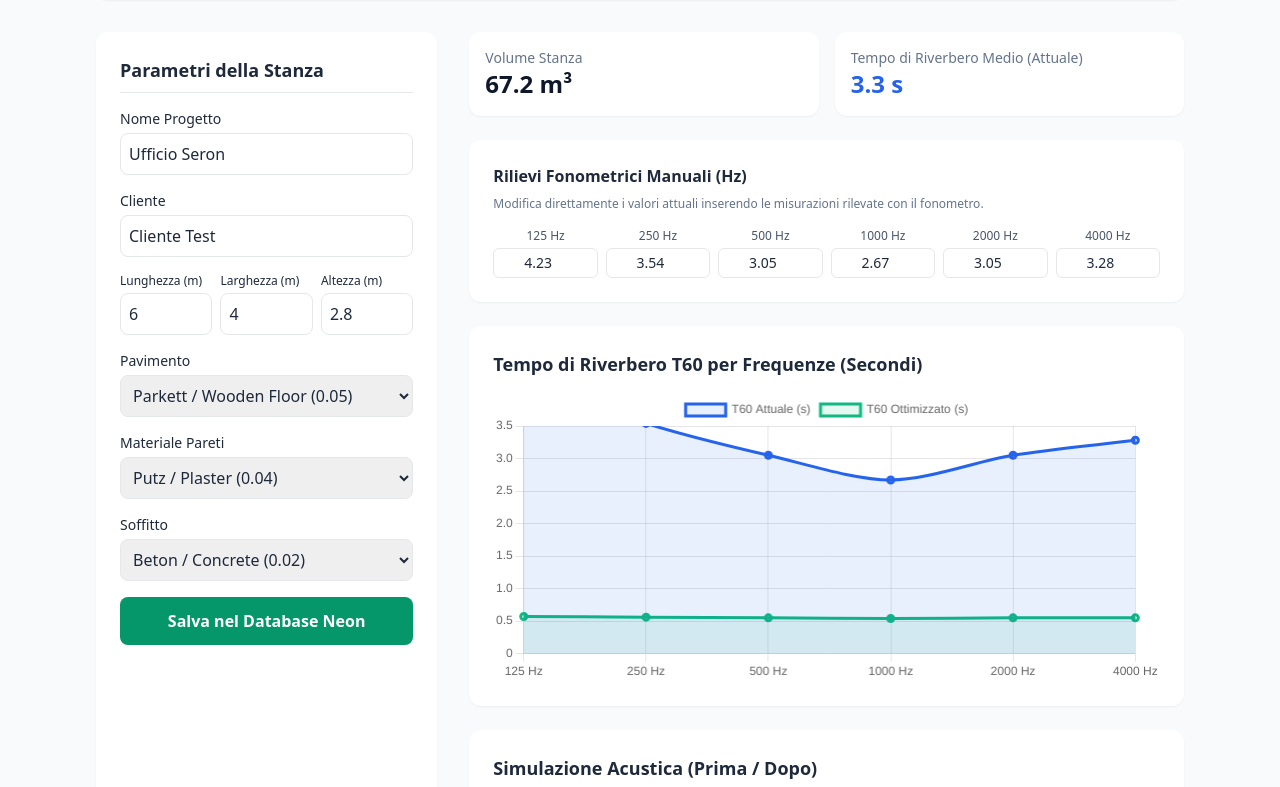
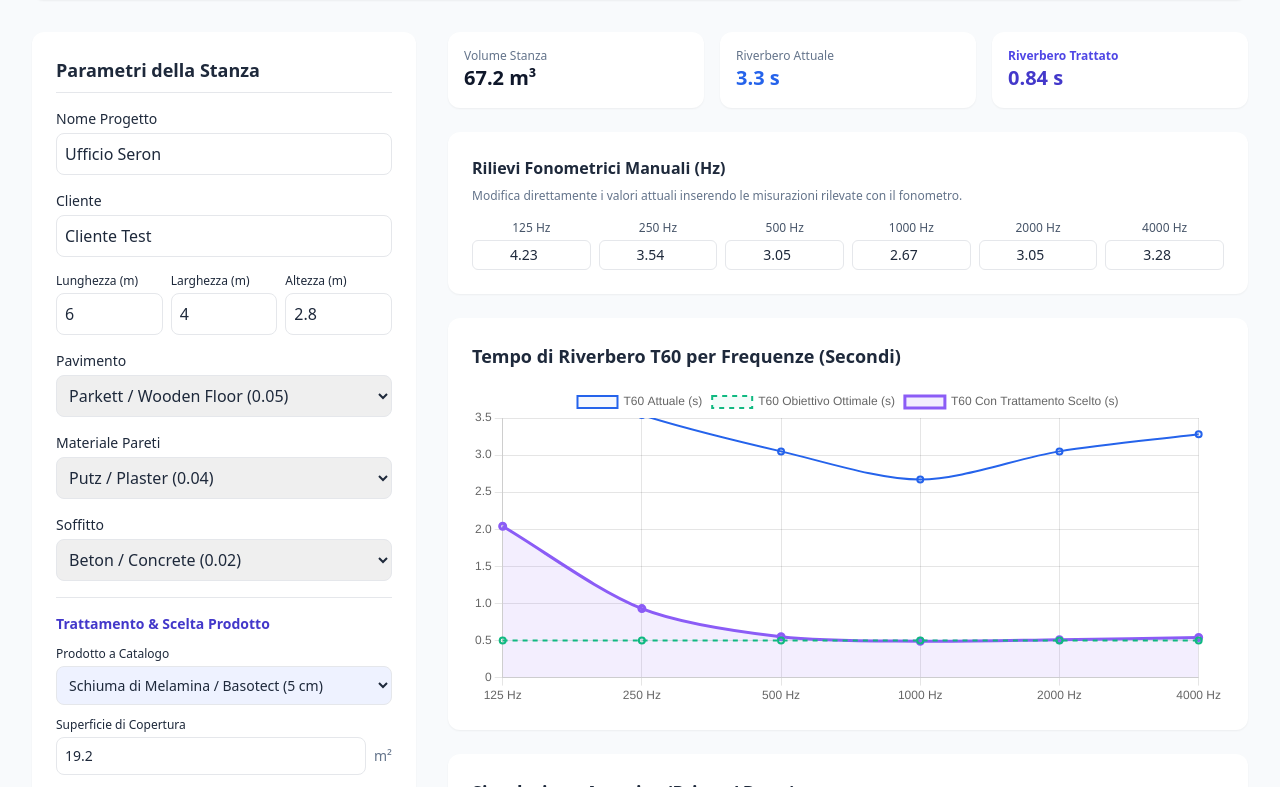
Before and after one commit to seronmp/RaumAkustikRechner, a plain HTML site: page index.html in a window 1280 px wide. Shown: the part 96-883 px from the top of the page. Drawn offline with nearby package versions, Linux system fonts and the light colour scheme.

Commit message:
Modify layout and add treatment configuration options
Updated layout and added product selection for treatment configuration.

```diff
--- a/index.html
+++ b/index.html
@@ -12,7 +12,7 @@
     <script src="https://cdn.jsdelivr.net/npm/chart.js"></script>
 </head>
 <body class="bg-slate-50 text-slate-800 min-p-6">
-    <div class="max-w-6xl mx-auto p-4 md:p-8">
+    <div class="max-w-7xl mx-auto p-4 md:p-8">
         <!-- Header & Language Switcher -->
         <header class="flex justify-between items-center mb-8 bg-white p-4 rounded-xl shadow-sm">
             <h1 class="text-2xl font-bold text-slate-900" x-text="t.title"></h1>
@@ -79,6 +79,30 @@
                     </select>
                 </div>
 
+                <!-- Catalog Treatment Configuration -->
+                <div class="border-t pt-4 space-y-3">
+                    <h3 class="text-sm font-semibold text-indigo-700" x-text="t.treatmentTitle"></h3>
+
+                    <div>
+                        <label class="block text-xs font-medium" x-text="t.productSelect"></label>
+                        <select x-model="selectedProduct" @change="calculate" class="w-full mt-1 p-2 border rounded-lg text-sm bg-indigo-50">
+                            <option value="melamina">Schiuma di Melamina / Basotect (5 cm)</option>
+                            <option value="poliuretano">Poliuretano Espanso (5 cm)</option>
+                            <option value="stratocell">Stratocell Whisper (5 cm)</option>
+                            <option value="poliestere">Fibra di Poliestere (5 cm)</option>
+                            <option value="fibrotech">FibroTech Pannelli dogati</option>
+                        </select>
+                    </div>
+
+                    <div>
+                        <label class="block text-xs font-medium" x-text="t.coverageArea"></label>
+                        <div class="flex items-center gap-2 mt-1">
+                            <input type="number" step="0.5" x-model.number="coverageSquareMeters" @input="calculate" class="w-full p-2 border rounded-lg text-sm">
+                            <span class="text-sm text-slate-500 font-medium">m²</span>
+                        </div>
+                    </div>
+                </div>
+
                 <button @click="saveProject" class="w-full bg-emerald-600 text-white p-3 rounded-lg font-semibold hover:bg-emerald-700 transition" x-text="t.saveBtn"></button>
                 <p x-text="saveStatus" class="text-sm text-center font-medium mt-2"></p>
             </div>
@@ -86,14 +110,18 @@
             <!-- Results & Simulation Panel -->
             <div class="lg:col-span-2 space-y-6">
                 <!-- Metrics Cards -->
-                <div class="grid grid-cols-2 gap-4">
+                <div class="grid grid-cols-3 gap-4">
                     <div class="bg-white p-4 rounded-xl shadow-sm">
-                        <h3 class="text-sm text-slate-500" x-text="t.volume"></h3>
-                        <p class="text-2xl font-bold text-slate-900" x-text="volume + ' m³'"></p>
+                        <h3 class="text-xs text-slate-500" x-text="t.volume"></h3>
+                        <p class="text-xl font-bold text-slate-900" x-text="volume + ' m³'"></p>
                     </div>
                     <div class="bg-white p-4 rounded-xl shadow-sm">
-                        <h3 class="text-sm text-slate-500" x-text="t.rtCurrent"></h3>
-                        <p class="text-2xl font-bold text-blue-600" x-text="avgRtCurrent + ' s'"></p>
+                        <h3 class="text-xs text-slate-500" x-text="t.rtCurrent"></h3>
+                        <p class="text-xl font-bold text-blue-600" x-text="avgRtCurrent + ' s'"></p>
+                    </div>
+                    <div class="bg-white p-4 rounded-xl shadow-sm bg-indigo-50">
+                        <h3 class="text-xs text-indigo-600 font-semibold" x-text="t.rtTreated"></h3>
+                        <p class="text-xl font-bold text-indigo-700" x-text="avgRtTreated + ' s'"></p>
                     </div>
                 </div>
 
@@ -114,7 +142,7 @@
                 <!-- Chart Container -->
                 <div class="bg-white p-6 rounded-xl shadow-sm">
                     <h3 class="text-lg font-semibold mb-4" x-text="t.chartTitle"></h3>
-                    <div class="relative h-72">
+                    <div class="relative h-80">
                         <canvas id="acousticsChart"></canvas>
                     </div>
                 </div>
@@ -145,9 +173,13 @@
                 floor: "Bodenbelag",
                 wall: "Wandmaterial",
                 ceiling: "Decke",
+                treatmentTitle: "Akustik-Produkt & Menge",
+                productSelect: "Produkt aus Katalog",
+                coverageArea: "Empfohlene / Genutzte Fläche",
                 saveBtn: "In Neon DB speichern",
                 volume: "Raumvolumen",
-                rtCurrent: "Mittlere Nachhallzeit (Ist)",
+                rtCurrent: "Nachhallzeit Ist",
+                rtTreated: "Nachhallzeit Mit Projekt",
                 manualTitle: "Manuelle Messwerte (Fonometer / Hz)",
                 manualDesc: "Überschreiben Sie die berechneten Werte mit echten Messdaten pro Frequenz.",
                 chartTitle: "Nachhallzeit T60 nach Frequenzen (Sekunden)",
@@ -169,9 +201,13 @@
                 floor: "Pavimento",
                 wall: "Materiale Pareti",
                 ceiling: "Soffitto",
+                treatmentTitle: "Trattamento & Scelta Prodotto",
+                productSelect: "Prodotto a Catalogo",
+                coverageArea: "Superficie di Copertura",
                 saveBtn: "Salva nel Database Neon",
                 volume: "Volume Stanza",
-                rtCurrent: "Tempo di Riverbero Medio (Attuale)",
+                rtCurrent: "Riverbero Attuale",
+                rtTreated: "Riverbero Trattato",
                 manualTitle: "Rilievi Fonometrici Manuali (Hz)",
                 manualDesc: "Modifica direttamente i valori attuali inserendo le misurazioni rilevate con il fonometro.",
                 chartTitle: "Tempo di Riverbero T60 per Frequenze (Secondi)",
@@ -190,9 +226,16 @@
             teppich: { 125: 0.02, 250: 0.08, 500: 0.25, 1000: 0.45, 2000: 0.65, 4000: 0.75 },
             putz: { 125: 0.02, 250: 0.03, 500: 0.04, 1000: 0.05, 2000: 0.04, 4000: 0.03 },
             glas: { 125: 0.10, 250: 0.05, 500: 0.03, 1000: 0.02, 2000: 0.02, 4000: 0.02 },
-            basotect: { 125: 0.15, 250: 0.45, 500: 0.85, 1000: 0.95, 2000: 0.95, 4000: 0.90 },
-            fibrotech: { 125: 0.10, 250: 0.30, 500: 0.75, 1000: 0.90, 2000: 0.80, 4000: 0.70 },
-            stratocell: { 125: 0.20, 250: 0.55, 500: 0.90, 1000: 0.95, 2000: 0.90, 4000: 0.85 }
+            basotect: { 125: 0.15, 250: 0.45, 500: 0.85, 1000: 0.95, 2000: 0.95, 4000: 0.90 }
+        };
+
+        // Coefficienti reali dei prodotti a catalogo (Spessore 5 cm)
+        const productCoefficients = {
+            melamina: { 125: 0.15, 250: 0.45, 500: 0.85, 1000: 0.95, 2000: 0.95, 4000: 0.90 },
+            poliuretano: { 125: 0.12, 250: 0.35, 500: 0.75, 1000: 0.85, 2000: 0.80, 4000: 0.75 },
+            stratocell: { 125: 0.20, 250: 0.55, 500: 0.90, 1000: 0.95, 2000: 0.90, 4000: 0.85 },
+            poliestere: { 125: 0.18, 250: 0.50, 500: 0.88, 1000: 0.92, 2000: 0.88, 4000: 0.82 },
+            fibrotech: { 125: 0.10, 250: 0.30, 500: 0.75, 1000: 0.90, 2000: 0.80, 4000: 0.70 }
         };
 
         function acousticsApp() {
@@ -206,10 +249,14 @@
                 floorMaterial: 'parket',
                 wallMaterial: 'putz',
                 ceilingMaterial: 'beton',
+                selectedProduct: 'melamina',
+                coverageSquareMeters: 15.0,
                 volume: 67.2,
                 avgRtCurrent: 0.0,
+                avgRtTreated: 0.0,
                 rtCurrentData: [1.8, 2.1, 1.9, 1.6, 1.3, 1.0],
-                rtOptimizedData: [0.6, 0.5, 0.4, 0.4, 0.4, 0.4],
+                rtOptimizedData: [0.5, 0.5, 0.5, 0.5, 0.5, 0.5],
+                rtTreatedData: [1.2, 1.3, 1.0, 0.8, 0.7, 0.6],
                 saveStatus: '',
                 chart: null,
                 frequencies: ['125 Hz', '250 Hz', '500 Hz', '1000 Hz', '2000 Hz', '4000 Hz'],
@@ -217,6 +264,8 @@
                 get t() { return translations[this.lang]; },
 
                 init() {
+                    // Suggerisci mq iniziali basati sul volume (circa 30% della superficie)
+                    this.coverageSquareMeters = parseFloat(((this.length * this.width) * 0.8).toFixed(1));
                     this.calculate();
                     this.$nextTick(() => {
                         const ctx = document.getElementById('acousticsChart').getContext('2d');
@@ -229,16 +278,26 @@
                                         label: 'T60 Attuale (s)',
                                         data: this.rtCurrentData,
                                         borderColor: '#2563eb',
-                                        backgroundColor: 'rgba(37, 99, 235, 0.1)',
-                                        borderWidth: 3,
+                                        backgroundColor: 'rgba(37, 99, 235, 0.05)',
+                                        borderWidth: 2,
                                         tension: 0.3,
-                                        fill: true
+                                        fill: false
                                     },
                                     {
-                                        label: 'T60 Ottimizzato (s)',
+                                        label: 'T60 Obiettivo Ottimale (s)',
                                         data: this.rtOptimizedData,
                                         borderColor: '#10b981',
-                                        backgroundColor: 'rgba(16, 185, 129, 0.1)',
+                                        backgroundColor: 'rgba(16, 185, 129, 0.05)',
+                                        borderWidth: 2,
+                                        borderDash: [5, 5],
+                                        tension: 0.3,
+                                        fill: false
+                                    },
+                                    {
+                                        label: 'T60 Con Trattamento Scelto (s)',
+                                        data: this.rtTreatedData,
+                                        borderColor: '#8b5cf6',
+                                        backgroundColor: 'rgba(139, 92, 246, 0.1)',
                                         borderWidth: 3,
                                         tension: 0.3,
                                         fill: true
@@ -268,33 +327,48 @@
 
                     const freqs = [125, 250, 500, 1000, 2000, 4000];
                     let currentRtList = [];
+                    let treatedRtList = [];
                     let optimizedRtList = [];
 
                     freqs.forEach(f => {
-                        const aFloor = absorptionCoefficients[this.floorMaterial][f] * floorArea;
-                        const aWall = absorptionCoefficients[this.wallMaterial][f] * wallArea;
-                        const aCeiling = absorptionCoefficients[this.ceilingMaterial][f] * ceilingArea;
-                        const totalAbsorptionCurrent = aFloor + aWall + aCeiling + (0.16 * this.volume / 30);
+                        // Assorbimento attuale base
+                        const aFloor = (absorptionCoefficients[this.floorMaterial] ? absorptionCoefficients[this.floorMaterial][f] : 0.03) * floorArea;
+                        const aWallMat = absorptionCoefficients[this.wallMaterial] ? absorptionCoefficients[this.wallMaterial][f] : 0.03;
+                        const aCeilingMat = absorptionCoefficients[this.ceilingMaterial] ? absorptionCoefficients[this.ceilingMaterial][f] : 0.02;
 
+                        const totalAbsorptionCurrent = aFloor + (aWallMat * wallArea) + (aCeilingMat * ceilingArea) + (0.16 * this.volume / 30);
                         let rtCurr = (0.16 * this.volume) / totalAbsorptionCurrent;
                         currentRtList.push(parseFloat(rtCurr.toFixed(2)));
 
-                        // Ottimizzato calcolato con inserimento di materiale fonoassorbente
-                        const aWallOpt = 0.85 * (wallArea * 0.4) + absorptionCoefficients[this.wallMaterial][f] * (wallArea * 0.6);
-                        const totalAbsorptionOpt = aFloor + aWallOpt + aCeiling + (0.16 * this.volume / 30);
-                        let rtOpt = (0.16 * this.volume) / totalAbsorptionOpt;
-                        optimizedRtList.push(parseFloat(rtOpt.toFixed(2)));
+                        // Obiettivo ottimale teorico (piatto ~0.5s)
+                        optimizedRtList.push(0.50);
+
+                        // Trattamento con il prodotto a catalogo selezionato sulla superficie specificata (m²)
+                        const productAlpha = productCoefficients[this.selectedProduct][f];
+                        // Sostituisci parzialmente l'assorbimento delle pareti/superficie con il prodotto scelto
+                        const effectiveArea = Math.min(this.coverageSquareMeters, wallArea + ceilingArea);
+                        const remainingArea = (wallArea + ceilingArea) - effectiveArea;
+
+                        const totalAbsorptionTreated = aFloor + (productAlpha * effectiveArea) + (aWallMat * remainingArea) + (0.16 * this.volume / 30);
+                        let rtTreated = (0.16 * this.volume) / totalAbsorptionTreated;
+                        treatedRtList.push(parseFloat(Math.max(0.2, rtTreated).toFixed(2)));
                     });
 
+                    // Se non sono stati inseriti manualmente, aggiorna i dati correnti calcolati
                     this.rtCurrentData = currentRtList;
                     this.rtOptimizedData = optimizedRtList;
+                    this.rtTreatedData = treatedRtList;
 
-                    const sum = currentRtList.reduce((a, b) => a + b, 0);
-                    this.avgRtCurrent = parseFloat((sum / currentRtList.length).toFixed(2));
+                    const sumCurr = currentRtList.reduce((a, b) => a + b, 0);
+                    this.avgRtCurrent = parseFloat((sumCurr / currentRtList.length).toFixed(2));
+
+                    const sumTreated = treatedRtList.reduce((a, b) => a + b, 0);
+                    this.avgRtTreated = parseFloat((sumTreated / treatedRtList.length).toFixed(2));
 
                     if (this.chart) {
                         this.chart.data.datasets[0].data = this.rtCurrentData;
                         this.chart.data.datasets[1].data = this.rtOptimizedData;
+                        this.chart.data.datasets[2].data = this.rtTreatedData;
                         this.chart.update();
                     }
                 },
@@ -354,9 +428,11 @@
                                 floor_material: this.floorMaterial,
                                 wall_material: this.wallMaterial,
                                 ceiling_material: this.ceilingMaterial,
+                                selected_product: this.selectedProduct,
+                                coverage_sqm: this.coverageSquareMeters,
                                 volume: this.volume,
                                 rt_current: this.rtCurrentData,
-                                rt_optimized: this.rtOptimizedData
+                                rt_treated: this.rtTreatedData
                             })
                         });
                         const data = await response.json();
```
